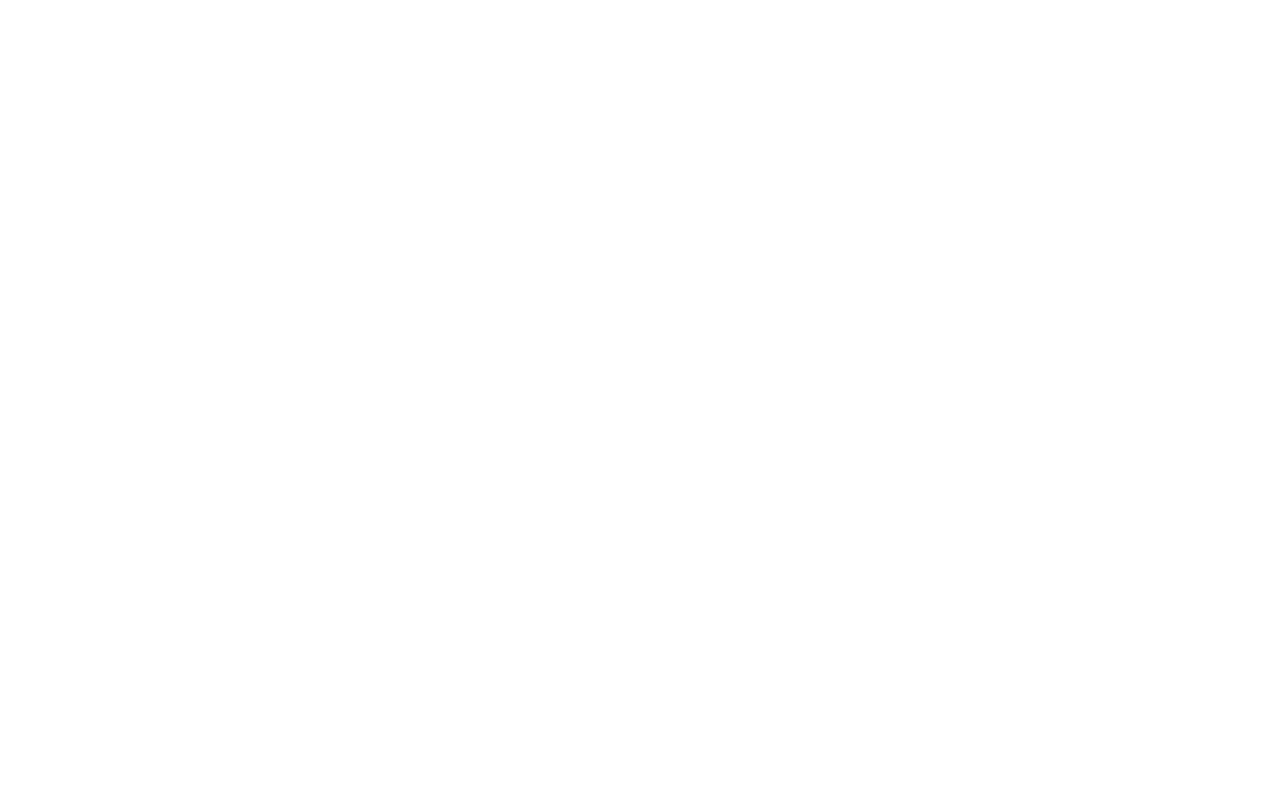
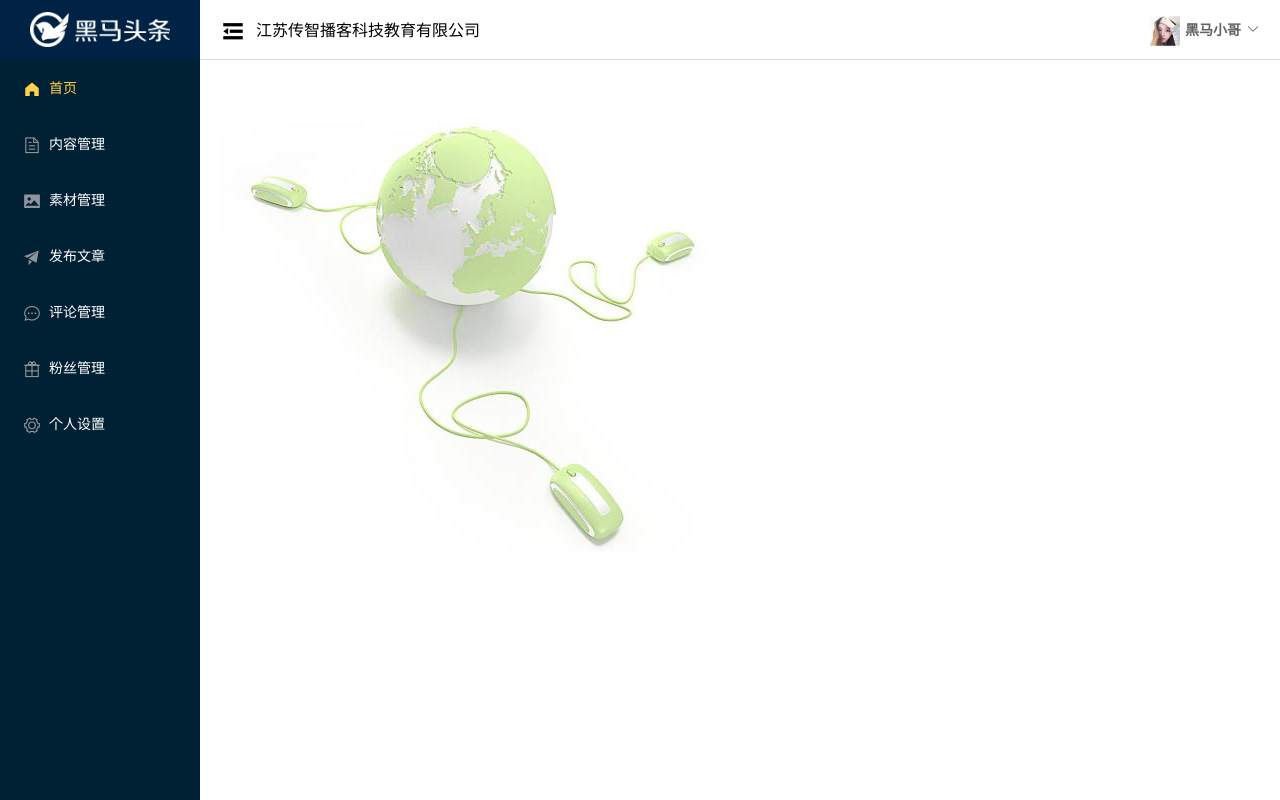
Before and after one commit to shj112233/hm74-toutiao, a Vue app: page /#/ in a window 1280 px wide. Built offline with nearby package versions, Linux system fonts and the light colour scheme.

Commit message:
欢迎页  404完成

```diff
--- a/src/router/index.js
+++ b/src/router/index.js
@@ -3,11 +3,20 @@
 import VueRouter from 'vue-router'
 import Login from '../views/login/index.vue'
 import Home from '../views/Home/index.vue'
+import Welcome from '../views/Welcome/index.vue'
+import NotFound from '../views/NotFound/index.vue'
 Vue.use(VueRouter)
 const router = new VueRouter({
   routes: [
     { name: 'login', path: '/login', component: Login },
-    { name: 'home', path: '/home', component: Home }
+    {
+      name: 'home',
+      path: '/',
+      component: Home,
+      children: [{ name: 'welcome', path: '/', component: Welcome }]
+    },
+    //  前边很多规则都不好使 就走到这步
+    { name: '404', path: '*', component: NotFound }
   ]
 })
 export default router
--- a/src/views/Home/index.vue
+++ b/src/views/Home/index.vue
@@ -6,25 +6,26 @@
            :class="{close:collapse}">
 
       </div>
-      <el-menu style="border-right:none"
-               default-active="1"
+      <el-menu router
+               style="border-right:none"
+               default-active="/"
                background-color="#002033"
                text-color="#fff"
                active-text-color="#ffd04b"
                :collapse="collapse">
-        <el-menu-item index="1">
+        <el-menu-item index="/">
           <i class="el-icon-s-home"></i>
           <span slot="title">首页</span>
         </el-menu-item>
-        <el-menu-item index="2">
+        <el-menu-item index="/article">
           <i class="el-icon-document"></i>
           <span slot="title">内容管理</span>
         </el-menu-item>
-        <el-menu-item index="3">
+        <el-menu-item index="/image">
           <i class="el-icon-picture"></i>
           <span slot="title">素材管理</span>
         </el-menu-item>
-        <el-menu-item index="4">
+        <el-menu-item index="/comment">
           <i class="el-icon-s-promotion"></i>
           <span slot="title">发布文章</span>
         </el-menu-item>
@@ -32,11 +33,11 @@
           <i class="el-icon-chat-dot-round"></i>
           <span slot="title">评论管理</span>
         </el-menu-item>
-        <el-menu-item index="6">
+        <el-menu-item index="/fans">
           <i class="el-icon-present"></i>
           <span slot="title">粉丝管理</span>
         </el-menu-item>
-        <el-menu-item index="7">
+        <el-menu-item index="/setting">
           <i class="el-icon-setting"></i>
           <span slot="title">个人设置</span>
         </el-menu-item>
@@ -64,7 +65,10 @@
           </el-dropdown-menu>
         </el-dropdown>
       </el-header>
-      <el-main>Main</el-main>
+      <el-main>
+        <!-- 二级路由 -->
+        <router-view></router-view>
+      </el-main>
     </el-container>
   </el-container>
 </template>
--- /dev/null
+++ b/src/views/NotFound/index.vue
@@ -0,0 +1,20 @@
+<template>
+  <div class="notfound-container">
+
+  </div>
+</template>
+<script>
+export default {
+
+}
+</script>
+<style scoped lang="less">
+.notfound-container {
+  position: absolute;
+  left: 0;
+  top: 0;
+  width: 100%;
+  height: 100%;
+  background: url(../../assets/images/404.png) no-repeat center / cover;
+}
+</style>
--- /dev/null
+++ b/src/views/Welcome/index.vue
@@ -0,0 +1,13 @@
+<template>
+  <div>
+    <img src="../../assets/images/welcome.jpg"
+         alt="">
+  </div>
+</template>
+<script>
+export default {
+
+}
+</script>
+<style lang="">
+</style>
--- a/src/views/login/index.vue
+++ b/src/views/login/index.vue
@@ -78,6 +78,7 @@
               // consol.log(res.data)  去做什么事情？？？
               // 1 跳转到首页
               // TODO 2 保存用户的信息  用来判断登录的状态
+              window.sessionStorage.setItem('hm74-toutiao', JSON.stringify(res.data.data))
               this.$router.push('/')
             })
             .catch(() => {
```
